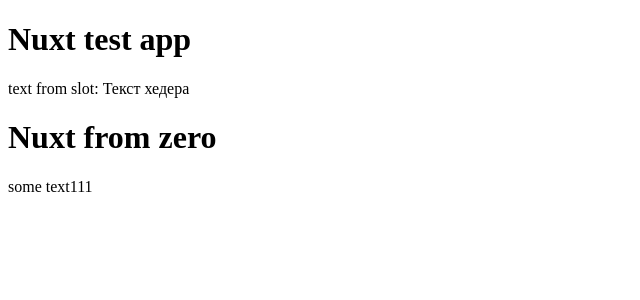
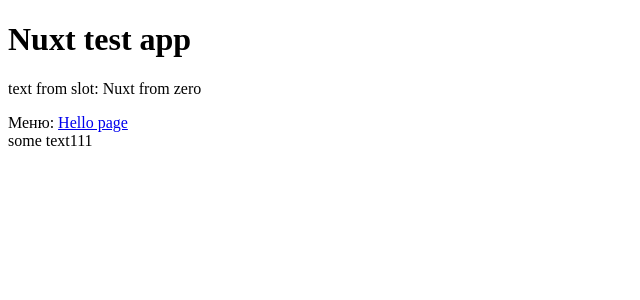
Before and after one commit to Tskon/NuxtTest, a Nuxt app in the folder zeroBuild/: page / in a window 1280 px wide. Shown: the top 300 px of the page, without its empty margins (0-640 px from the left). Built offline with nearby package versions, Linux system fonts and the light colour scheme.

Commit message:
add simple navigation

```diff
--- /dev/null
+++ b/zeroBuild/components/menu.vue
@@ -0,0 +1,16 @@
+<template>
+    <nav>
+        <span>Меню: </span>
+        <a href="/hello">Hello page</a>
+    </nav>
+</template>
+
+<script>
+    export default {
+        name: "menu"
+    }
+</script>
+
+<style scoped>
+
+</style>
--- /dev/null
+++ b/zeroBuild/pages/hello.vue
@@ -0,0 +1,16 @@
+<template>
+    <main>
+        <h1>Hello page</h1>
+        <p>So... hello =)</p>
+    </main>
+</template>
+
+<script>
+    export default {
+        name: "hello"
+    }
+</script>
+
+<style scoped>
+
+</style>
--- a/zeroBuild/pages/index.vue
+++ b/zeroBuild/pages/index.vue
@@ -1,13 +1,14 @@
 <template>
     <div id="vueApp">
-        <common-header>Текст хедера</common-header>
-        <h1>{{ title }}</h1>
+        <common-header>{{ title }}</common-header>
+        <main-menu></main-menu>
         <main>some text111</main>
     </div>
 </template>
 
 <script>
     import CommonHeader from '~/components/header.vue';
+    import Menu from '~/components/menu.vue';
 
     export default {
         data() {
@@ -17,7 +18,8 @@
         },
 
         components: {
-            CommonHeader
+            CommonHeader,
+            'main-menu': Menu
         }
     };
 </script>
```
